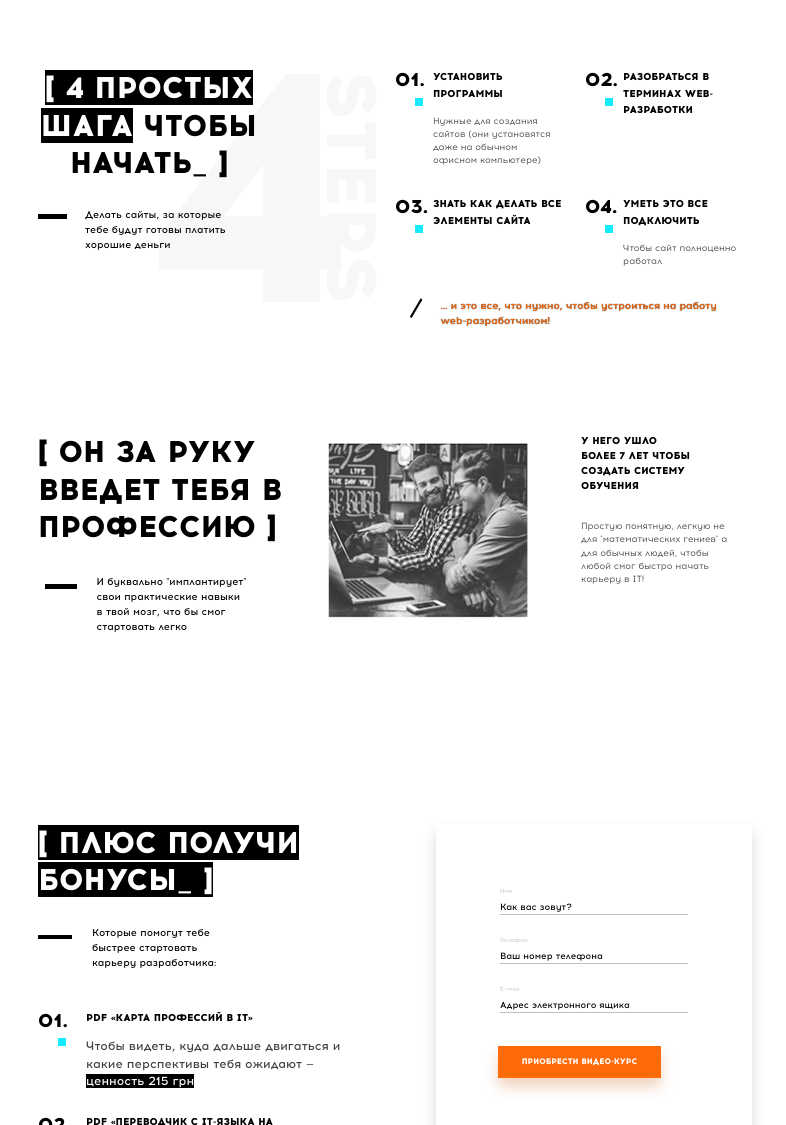
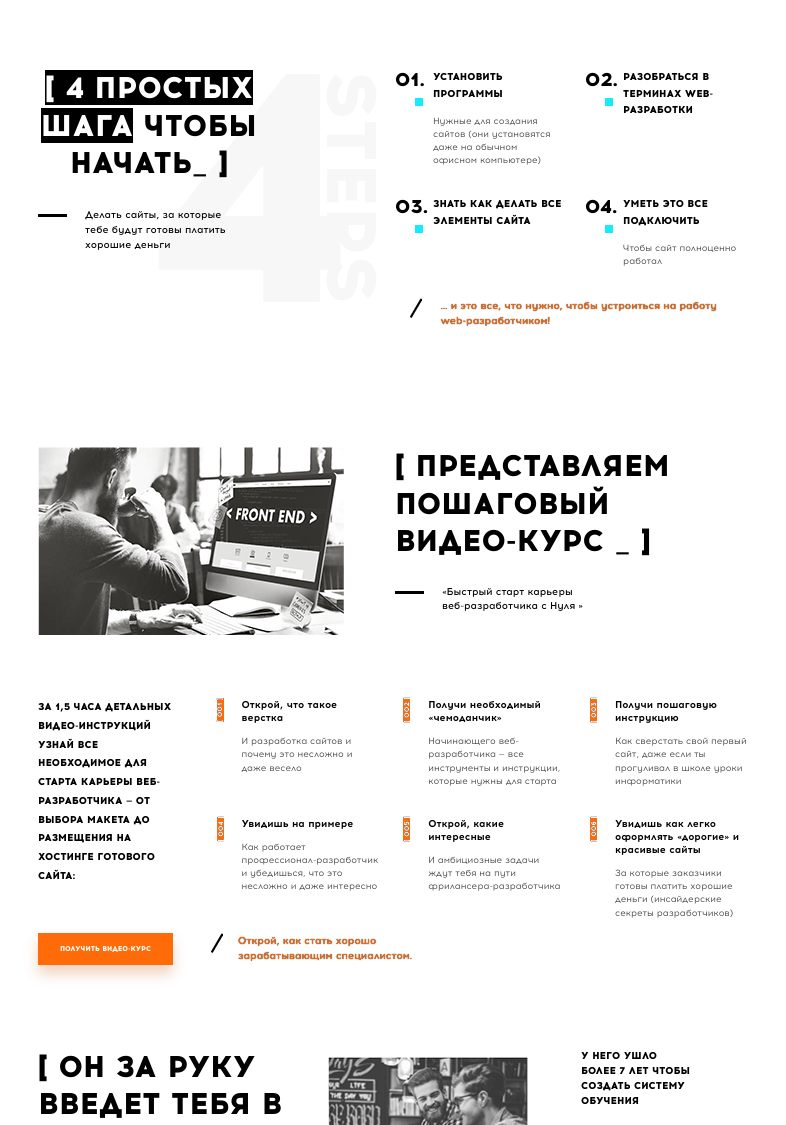
Before and after one commit to YaroslavKuzero/goit-teamwork, a website: page src/index.html in a window 1280 px wide. Shown: the part 4482-5607 px from the top of the page, without its empty margins (245-1031 px from the left). Drawn offline with nearby package versions, Linux system fonts and the light colour scheme; files that its build step writes are made by us from their sources.

Commit message:
ready section 10

```diff
--- /dev/null
+++ b/src/html/section-10_videocourse.html
@@ -0,0 +1,85 @@
+<!-- Yaroslav Kuzero section Section 10 START-->
+<section class="videocourse container">
+    <div class="videocourse__intro">
+    <picture>
+        <source
+          media="(min-width: 1200px)"
+          srcset="
+            ./images/desktop/working_frontend-desktop.png    1x,
+            ./images/desktop/working_frontend-desktop.png@2x.png 2x
+          "
+        />
+        <source
+          media="(min-width: 768px)"
+          srcset="
+            ./images/tablet/working_frontend-tablet.png    1x,
+            ./images/tablet/working_frontend-tablet@2x.png 2x
+          "
+        />
+        <img
+          class="videocourse__img"
+          srcset="
+            ./images/mobile/working_frontend.png    447w,
+            ./images/mobile/working_frontend@2x.png 894w
+          "
+          sizes="446px"
+          src="./images/mobile/working_frontend.png"
+          alt="working in frontend"
+          height="179"
+        />
+      </picture>
+      <div class="mobile-hidden">
+      <h2 class="videocourse__title"> Представляем <br>
+        пошаговый <br>
+        Видео-курс _
+        </h2>
+        <p class="videocourse__subtitle">«Быстрый старт карьеры <br> веб-разработчика с Нуля »
+        </p>
+      </div>
+    </div>
+    <div class="videocourse__description">
+      <p class="videocourse__text-intro">За 1,5 часа детальных видео-инструкций
+узнай все необходимое для старта карьеры
+веб-разработчика — от выбора макета до
+размещения на хостинге готового сайта:</p>
+<ul class="videocourse__list list">
+    <li class="videocourse__item videocourse__item--1">
+        <h3 class="videocourse__item--heading">Открой, что такое верстка</h3>
+        <p class="videocourse__item--description">И разработка сайтов и почему это  несложно и даже весело
+        </p>
+    </li>
+    <li class="videocourse__item videocourse__item--2">
+        <h3 class="videocourse__item--heading">Получи необходимый «чемоданчик»</h3>
+        <p class="videocourse__item--description">Начинающего веб-разработчика — все инструменты и инструкции, которые нужны для старта
+        </p>
+    </li>
+    <li class="videocourse__item videocourse__item--3">
+        <h3 class="videocourse__item--heading">Получи пошаговую инструкцию</h3>
+        <p class="videocourse__item--description">Как сверстать свой первый сайт, даже если ты прогуливал в школе уроки информатики
+        </p>
+    </li>
+    <li class="videocourse__item videocourse__item--4">
+        <h3 class="videocourse__item--heading">Увидишь на примере</h3>
+        <p class="videocourse__item--description">Как работает профессионал-разработчик и убедишься, что это несложно и даже интересно
+        </p>
+    </li>
+    <li class="videocourse__item videocourse__item--5">
+        <h3 class="videocourse__item--heading">Открой, какие интересные </h3>
+        <p class="videocourse__item--description">И амбициозные задачи ждут тебя на пути фрилансера-разработчика
+        </p>
+    </li>
+    <li class="videocourse__item videocourse__item--6">
+        <h3 class="videocourse__item--heading">Увидишь как легко оформлять
+            «дорогие» и красивые сайты</h3>
+        <p class="videocourse__item--description">За которые заказчики готовы платить хорошие деньги (инсайдерские секреты разработчиков)
+        </p>
+    </li>
+</ul>
+    </div>
+    <button class="videocourse__btn button--catalyst animated infinite pulse delay-1s">Получить видео-курс
+    </button>
+    <p class="videocourse__conclusion">Открой, как стать хорошо
+        зарабатывающим специалистом.
+        </p>
+</section>
+<!-- Yaroslav Kuzero section Section 10 END-->
--- a/src/sass/components/modal-window.scss
+++ b/src/sass/components/modal-window.scss
@@ -20,6 +20,7 @@
     }
 
     .form {
+        padding: 30px;
         position: absolute;
         top: 50%;
         left: 50%;
--- /dev/null
+++ b/src/sass/components/videocourse.scss
@@ -0,0 +1,276 @@
+.videocourse{
+    margin: 0 auto;
+    padding-top: fontsz(23);
+    padding-bottom: fontsz(45);
+    display: flex;
+    flex-direction: column;
+
+    @include tablet{
+        padding-top: fontsz(34);
+        padding-bottom: fontsz(56);
+        flex-direction: row;
+        flex-wrap: wrap;
+    }
+
+    @include desktop{
+        padding-top: fontsz(37);
+        padding-bottom: fontsz(60);
+    }
+
+    &__intro{
+        margin-bottom: fontsz(23);
+
+        @include tablet{
+          flex-basis: 100%;
+          margin-bottom: fontsz(55);
+          display: flex;
+          justify-content: space-between;
+        }
+
+        @include desktop{
+          margin-bottom: fontsz(62);
+        }
+
+
+        .mobile-hidden{
+            flex-basis: 50%;
+
+            @media screen and (max-width: 767px){
+              display: none;
+            }
+        }
+    }
+
+    &__img{
+        margin-bottom: fontsz(1);
+        flex-basis: 45%;
+    }
+
+    &__title{
+        @extend %header;
+    }
+
+    &__subtitle{
+        @extend %header-description;
+    }
+
+    &__description{
+        width: fontsz(284);
+        margin: 0 auto;
+        margin-bottom: fontsz(52);
+
+        @include tablet{
+            flex-basis: 100%;
+            margin-bottom: fontsz(12);
+            display: flex;
+            justify-content: space-between;
+        }
+
+        @include desktop{
+            margin-bottom: fontsz(14);
+        }
+    }
+
+    &__text-intro{
+        font-family: $acromexbold;
+        font-size: fontsz(11);
+        line-height: fontsz(16.5);
+        text-transform: uppercase;
+        margin: 0;
+        margin-bottom: fontsz(36);
+
+        @include tablet{
+            font-size: fontsz(9);
+            line-height: fontsz(16.82);
+            margin-bottom: 0;
+            flex-basis: 20%;
+        }
+
+        @include desktop{
+            font-size: fontsz(10);
+            line-height: fontsz(18.75);
+        }
+    }
+
+    &__list{
+        display: flex;
+        flex-direction: column;
+
+        @include tablet{
+          flex-basis: 75%;
+          flex-direction: row;
+          flex-wrap: wrap;
+          justify-content: space-between;
+        }
+    }
+
+    &__item{
+        margin: 0;
+        padding-left: fontsz(32);
+        margin-bottom: fontsz(29);
+        position: relative;
+
+        &:nth-last-child(1){
+            margin-bottom: 0;
+        }
+
+        @include tablet{
+          flex-basis: 31.25%;
+          padding-left: fontsz(22);
+          margin-bottom: fontsz(26);
+
+          &:nth-last-child(-n+3){
+            margin-bottom: 0;
+        }
+        }
+
+          @include desktop{
+            flex-basis: 30.25%;
+            padding-left: fontsz(25);
+            margin-bottom: fontsz(30);
+          }
+
+        @include orange-line;
+
+        &--heading{
+            margin: 0;
+            padding: 0;
+            font-family: $acrombold;
+            font-size: fontsz(13);
+            line-height: fontsz(20.31);
+            margin-bottom: fontsz(15);
+
+            @include tablet{
+              font-size: fontsz(9);
+              line-height: fontsz(11.78);
+              margin-bottom: fontsz(9);
+            }
+
+            @include desktop{
+              font-size: fontsz(10);
+              line-height: fontsz(13.13);
+              margin-bottom: fontsz(10);
+            }
+        }
+
+        &--description{
+            margin: 0;
+            padding: 0;
+            font-family: $acromreg;
+            font-size: fontsz(13);
+            line-height: fontsz(20.31);
+            color: $main-text-color;
+
+            @include tablet{
+                font-size: fontsz(8);
+                line-height: fontsz(11.78);
+              }
+
+              @include desktop{
+                font-size: fontsz(9);
+                line-height: fontsz(13.13);
+              }
+        }
+    }
+
+    &__item--1{
+        @include number-list-orange(" 001 ")
+    }
+
+    &__item--2{
+        @include number-list-orange(" 002 ")
+    }
+
+    &__item--3{
+        @include number-list-orange(" 003 ")
+    }
+
+    &__item--4{
+        @include number-list-orange(" 004 ")
+    }
+
+    &__item--5{
+        @include number-list-orange(" 005 ")
+    }
+
+    &__item--6{
+        @include number-list-orange(" 006 ")
+    }
+
+    .videocourse__btn{
+        @extend %button-orange;
+        font-size: fontsz(11);
+        width: fontsz(216);
+        height: fontsz(50);
+        margin: 0 auto;
+        order: 2;
+
+        @include tablet{
+            margin: 0;
+            margin-right: fontsz(34);
+            order: 0;
+            font-size: fontsz(6);
+            width: fontsz(122);
+            height: fontsz(29);
+          }
+
+          @include desktop{
+            margin-right: fontsz(38);
+            font-size: fontsz(7);
+            width: fontsz(135);
+            height: fontsz(32);
+          }
+    }
+
+    .videocourse__conclusion{
+        margin: 0;
+        padding: 0;
+        padding-left: fontsz(31);
+        margin: 0 auto;
+        font-family: $acrommd;
+        color: $orange-text-color;
+        line-height: fontsz(16.5);
+        text-shadow: $main-text-bg-color 0 0 1px;
+        margin-bottom: fontsz(36);
+        position: relative;
+
+        @include tablet{
+          margin: 0;
+          font-size: fontsz(9);
+          line-height: fontsz(13.46);
+          margin-bottom: 0;
+          padding-left: fontsz(31);
+          width: fontsz(190);
+        }
+
+        @include desktop{
+          font-size: fontsz(10);
+          line-height: fontsz(15);
+          padding-left: fontsz(27);
+          width: fontsz(212);
+        }
+
+        &::before{
+          content: "";
+          display: block;
+          @include bg-img ("../images/icon/slash.svg");
+          width: fontsz(12);
+          height: fontsz(21);
+          position: absolute;
+          top: fontsz(0);
+          left: fontsz(0);
+
+          @include tablet{
+            width: fontsz(10);
+            height: fontsz(18);
+            top: fontsz(0);
+            left: fontsz(0);
+          }
+
+          @include desktop{
+            width: fontsz(12);
+            height: fontsz(20);
+          }
+        }
+    }
+}
--- a/src/sass/helpers/mixins.scss
+++ b/src/sass/helpers/mixins.scss
@@ -118,3 +118,55 @@
     }
   }
 }
+
+@mixin number-list-orange ($content:""){
+  &::after{
+    content: "\005B" $content "\005D";
+    display: block;
+    position: absolute;
+    margin: 0;
+    padding: 0;
+    top: 15px;
+    left: -19px;
+    font-family: $acromexbold;
+    text-shadow: $main-text-bg-color 0 0 0.5px;
+    color: $secondary-heading-color;
+    transform: rotate(270deg);
+    font-size: fontsz(12);
+
+    @include tablet{
+      font-size: fontsz(6);
+      top: 8px;
+      left: -8px;
+    }
+
+    @include desktop{
+      font-size: fontsz(7);
+      left: -9px;
+    }
+  }
+}
+
+
+@mixin orange-line{
+&::before{
+  content: "";
+  display: block;
+  width: fontsz(8);
+  height: fontsz(45);
+  background-color: $third-text-bg-color;
+  position: absolute;
+  top: 0;
+  left: 0;
+
+  @include tablet{
+    width: fontsz(6);
+    height: fontsz(20);
+  }
+
+  @include desktop{
+    width: fontsz(7);
+    height: fontsz(24);
+  }
+}
+}
--- a/src/sass/helpers/placeholders.scss
+++ b/src/sass/helpers/placeholders.scss
@@ -92,14 +92,14 @@
             left: -2.79rem;
             display: block;
             content: '';
-            width: 1.43rem;
-            height: 0.29rem;
+            width: fontsz(20);
+            height: fontsz(4);
             background-color: $main-heading-color;
 
             @include tablet {
                 left: 0rem;
-                width: 29px;
-                height: 5px;
+                width: fontsz(29);
+                height: fontsz(3);
             }
         }
 }
--- a/src/sass/main.scss
+++ b/src/sass/main.scss
@@ -17,6 +17,7 @@
 @import "./components/slider-section.scss";
 @import "./components/slider.scss";
 @import "./components/4steps.scss";
+@import "./components/videocourse.scss";
 @import "./components/section_13.scss";
 @import "./components/take-bonuses.scss";
 @import "./components/input-form.scss";
```
Also changed, not shown: src/index.html (+3 -0 lines), src/images/desktop/Layer_430.png (deleted), src/images/desktop/Layer_430@2x.png (deleted), src/images/desktop/working_frontend-desktop.png (added), src/images/desktop/working_frontend-desktop@2x.png (added), src/images/mobile/Layer_430.png (deleted), src/images/mobile/working_frontend.png (added), src/images/mobile/working_frontend@2x.png (added), src/images/tablet/Layer_430.png (deleted), src/images/tablet/working_frontend-tablet.png (added), src/images/tablet/working_frontend-tablet@2x.png (added).
